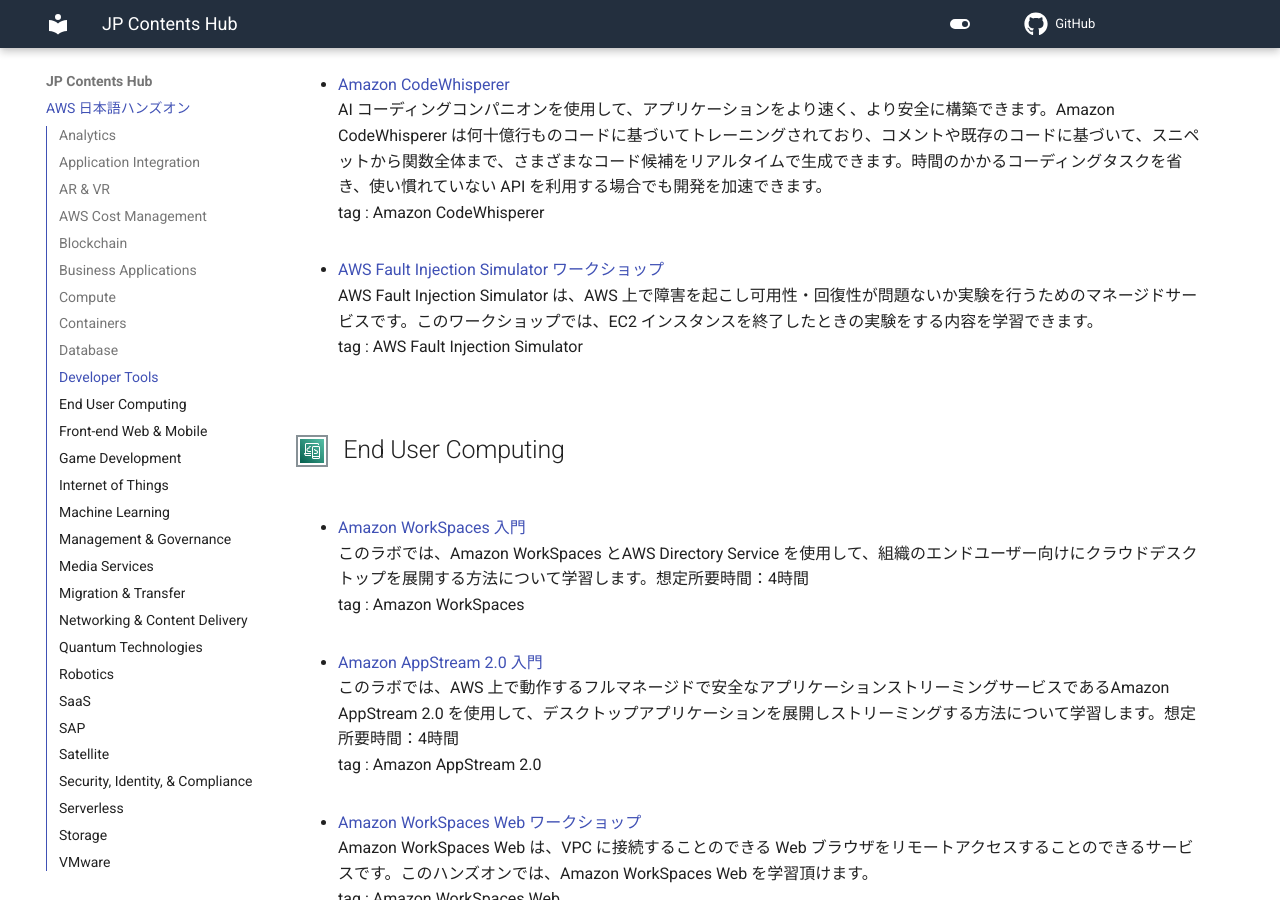
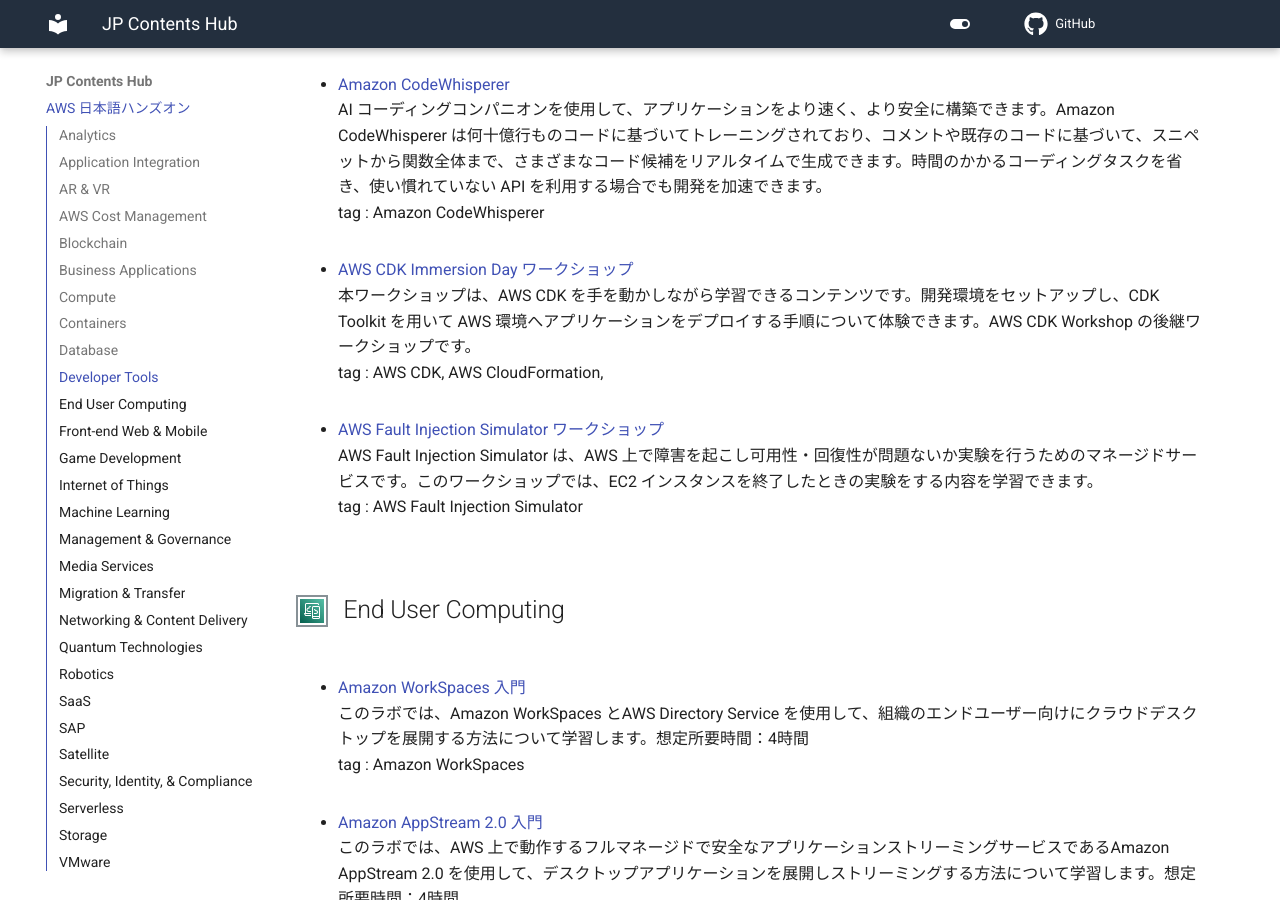
Before and after one commit to aws-samples/jp-contents-hub, an MkDocs documentation site: the page built from content/index.md, in a window 1280 px wide and 900 px high, scrolled down 13749 px. Built offline with MkDocs 1.6.1 and Material for MkDocs 9.7.7, drawn with Linux system fonts in a browser that asks for light colours; comment, search, counter and statistics services are not loaded.

Commit message:
add: 新規ハンズオンコンテンツ追加

```diff
--- a/content/index.md
+++ b/content/index.md
@@ -358,6 +358,10 @@
 - <a href="https://catalog.us-east-1.prod.workshops.aws/workshops/6838a1a5-4516-4153-90ce-ac49ca8e1357/ja-JP" target="_blank" onclick="sendClickCount()" onauxclick="sendClickCount()">Amazon CodeWhisperer</a>
 AI コーディングコンパニオンを使用して、アプリケーションをより速く、より安全に構築できます。Amazon CodeWhisperer は何十億行ものコードに基づいてトレーニングされており、コメントや既存のコードに基づいて、スニペットから関数全体まで、さまざまなコード候補をリアルタイムで生成できます。時間のかかるコーディングタスクを省き、使い慣れていない API を利用する場合でも開発を加速できます。
 tag : Amazon CodeWhisperer
+
+- <a href="https://catalog.us-east-1.prod.workshops.aws/workshops/10141411-0192-4021-afa8-2436f3c66bd8/ja-JP" target="_blank" onclick="sendClickCount()" onauxclick="sendClickCount()">AWS CDK Immersion Day ワークショップ</a>
+本ワークショップは、AWS CDK を手を動かしながら学習できるコンテンツです。開発環境をセットアップし、CDK Toolkit を用いて AWS 環境へアプリケーションをデプロイする手順について体験できます。AWS CDK Workshop の後継ワークショップです。
+tag : AWS CDK, AWS CloudFormation,
 
 - <a href="https://github.com/harunobukameda/AWS-FIS-Auto-Scaling/blob/main/AWS%20Fault%20Injection%20Simulator%20%E3%83%AF%E3%83%BC%E3%82%AF%E3%82%B7%E3%83%A7%E3%83%83%E3%83%97.pdf" target="_blank" onclick="sendClickCount()" onauxclick="sendClickCount()">AWS Fault Injection Simulator ワークショップ</a>
 AWS Fault Injection Simulator は、AWS 上で障害を起こし可用性・回復性が問題ないか実験を行うためのマネージドサービスです。このワークショップでは、EC2 インスタンスを終了したときの実験をする内容を学習できます。
```
Also changed, not shown: README.md (+5 -0 lines).
